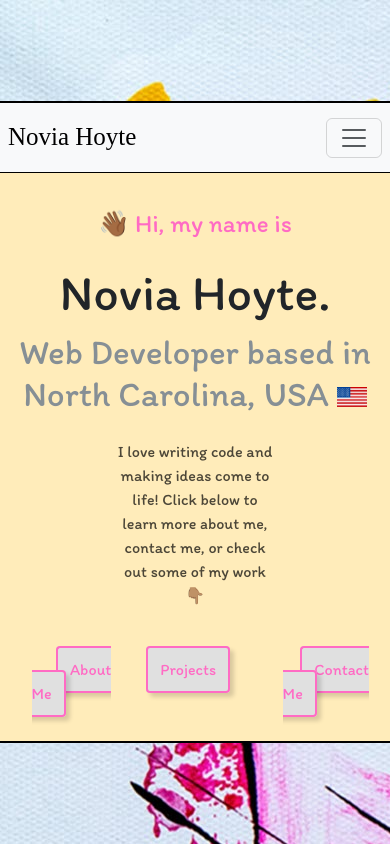
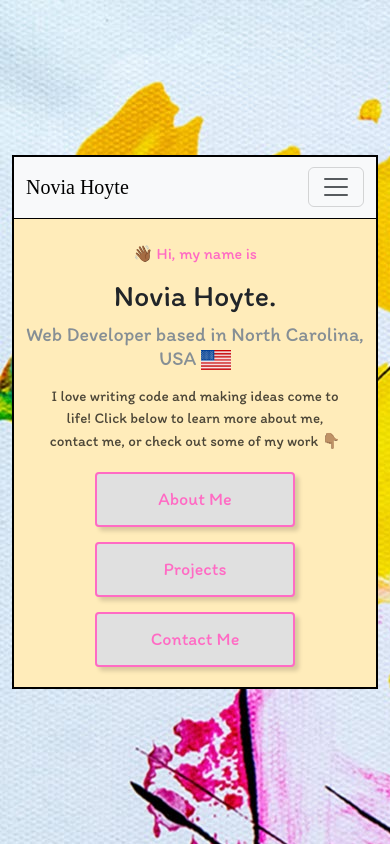
Before and after one commit to nhoyte/Novia-Portfolio, a plain HTML site: page index.html in a window 390 px wide. Drawn offline with nearby package versions, Linux system fonts and the light colour scheme; a web font is replaced by a local one.

Commit message:
Finished responsive design for home page.

```diff
--- a/index.html
+++ b/index.html
@@ -99,7 +99,7 @@
         </p>
       </div>
 
-      <div class="d-flex justify-content-center hero-button-group">
+      <div class="hero-button-group">
         <div>
           <a href="about.html" class="hero-buttons">About Me</a>
         </div>
@@ -110,7 +110,7 @@
           <a href="contact.html" class="hero-buttons">Contact Me</a>
         </div>
       </div>
-      <div class="d-none d-lg-flex justify-content-center">
+      <div class="d-none d-md-flex justify-content-center">
         <img class="full-snack" src="images/Full-Snack Developer.png" alt="" />
       </div>
     </div>
--- a/styles/style.css
+++ b/styles/style.css
@@ -13,18 +13,18 @@ body {
 }
 
 h3 {
-  font-size: 25px;
+  font-size: 30px;
   color: var(--primary-color);
 }
 h1 {
-  font-size: 50px;
+  font-size: 55px;
 }
 h2 {
   color: var(--secondary-color);
-  font-size: 35px;
+  font-size: 40px;
 }
 p {
-  font-size: 16px;
+  font-size: 20px;
   color: rgba(0, 0, 0, 0.7);
 }
 a {
@@ -89,13 +89,15 @@ h3.home {
   margin-top: 35px;
 }
 div.home-paragraph {
-  max-width: 45%;
+  max-width: 50%;
   margin-top: 25px;
   margin-bottom: 25px;
 }
-div .hero-buttons {
-  padding: 12px;
-  margin: 35px;
+div a.hero-buttons {
+  font-size: 25px;
+  text-align: center;
+  margin: 20px;
+  padding: 16px;
   border: 2px solid var(--primary-color);
   border-radius: 4px;
   background: #e0e0e0;
@@ -103,9 +105,10 @@ div .hero-buttons {
   box-shadow: var(--button-shadow);
   text-decoration: none;
 }
-.hero-button-group {
-  padding: 25px;
-  margin-bottom: 10px;
+div.hero-button-group {
+  display: flex;
+  justify-content: center;
+  margin: 45px;
 }
 img.full-snack {
   width: 170px;
@@ -141,13 +144,36 @@ div.aboutParagraph {
 /**** contact.html section ****/
 
 /**** Responsive Design ****/
+/**** Large ****/
+@media (768px < width <=992px) {
+  h1 {
+    font-size: 45px;
+  }
+  h2 {
+    font-size: 30px;
+  }
+  h1.home {
+    margin-top: 15px;
+  }
+  h3.home {
+    margin-top: 25px;
+  }
+  div.home-paragraph {
+    max-width: 75%;
+    margin-top: 15px;
+    margin-bottom: 15px;
+  }
+  div a.hero-buttons {
+    font-size: 25px;
+  }
+}
 /**** Medium ****/
-@media (768px <= width <=992px) {
+@media (576px < width <=768px) {
   h3 {
     font-size: 20px;
   }
   h1 {
-    font-size: 40px;
+    font-size: 35px;
   }
   h2 {
     font-size: 25px;
@@ -162,11 +188,54 @@ div.aboutParagraph {
     font-size: 15px;
   }
   div.home-paragraph {
-    max-width: 50%;
+    max-width: 70%;
+    margin-top: 10px;
+    margin-bottom: 15px;
+  }
+  div a.hero-buttons {
+    font-size: 20px;
+    padding: 12px;
+    margin: 10px;
+  }
+}
+
+/**** Small ****/
+@media (max-width: 576px) {
+  p.brand {
+    font-size: 20px;
+  }
+  h3 {
+    font-size: 16px;
+  }
+  h1 {
+    font-size: 30px;
+  }
+  h2 {
+    font-size: 20px;
+  }
+  h1.home {
+    margin-top: 15px;
+  }
+  h3.home {
+    margin-top: 25px;
+  }
+  p {
+    font-size: 15px;
+  }
+  div.home-paragraph {
+    max-width: 90%;
     margin-top: 15px;
     margin-bottom: 15px;
   }
+  div.hero-button-group {
+    display: block;
+    margin: 20px auto;
+  }
+  div a.hero-buttons {
+    max-width: 55%;
+    display: block;
+    padding: 12px;
+    margin: 15px auto;
+    font-size: 18px;
+  }
 }
-/**** Small ****/
-@media (width <= 768) {
-}
```
Also changed, not shown: images/Frame.png (deleted).
